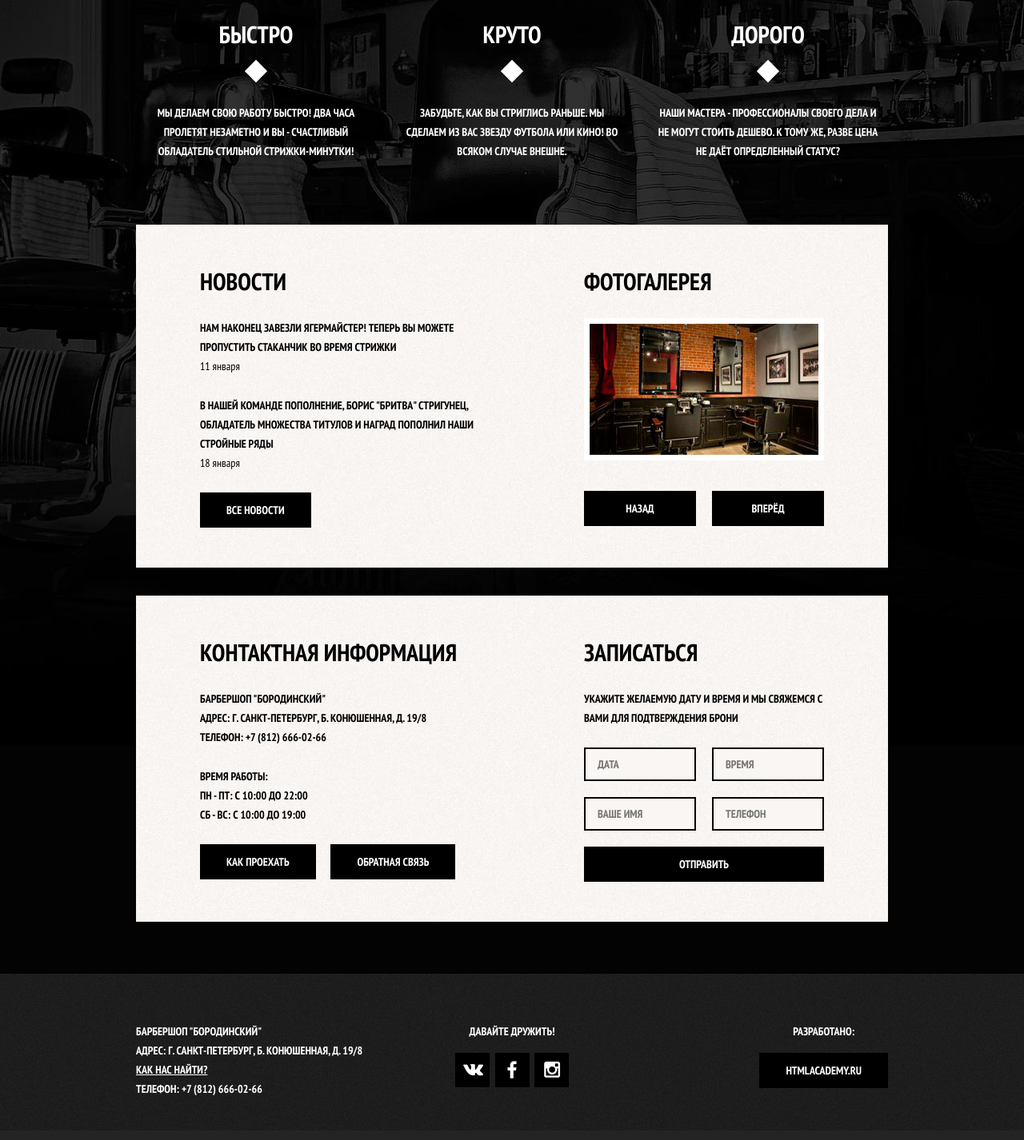
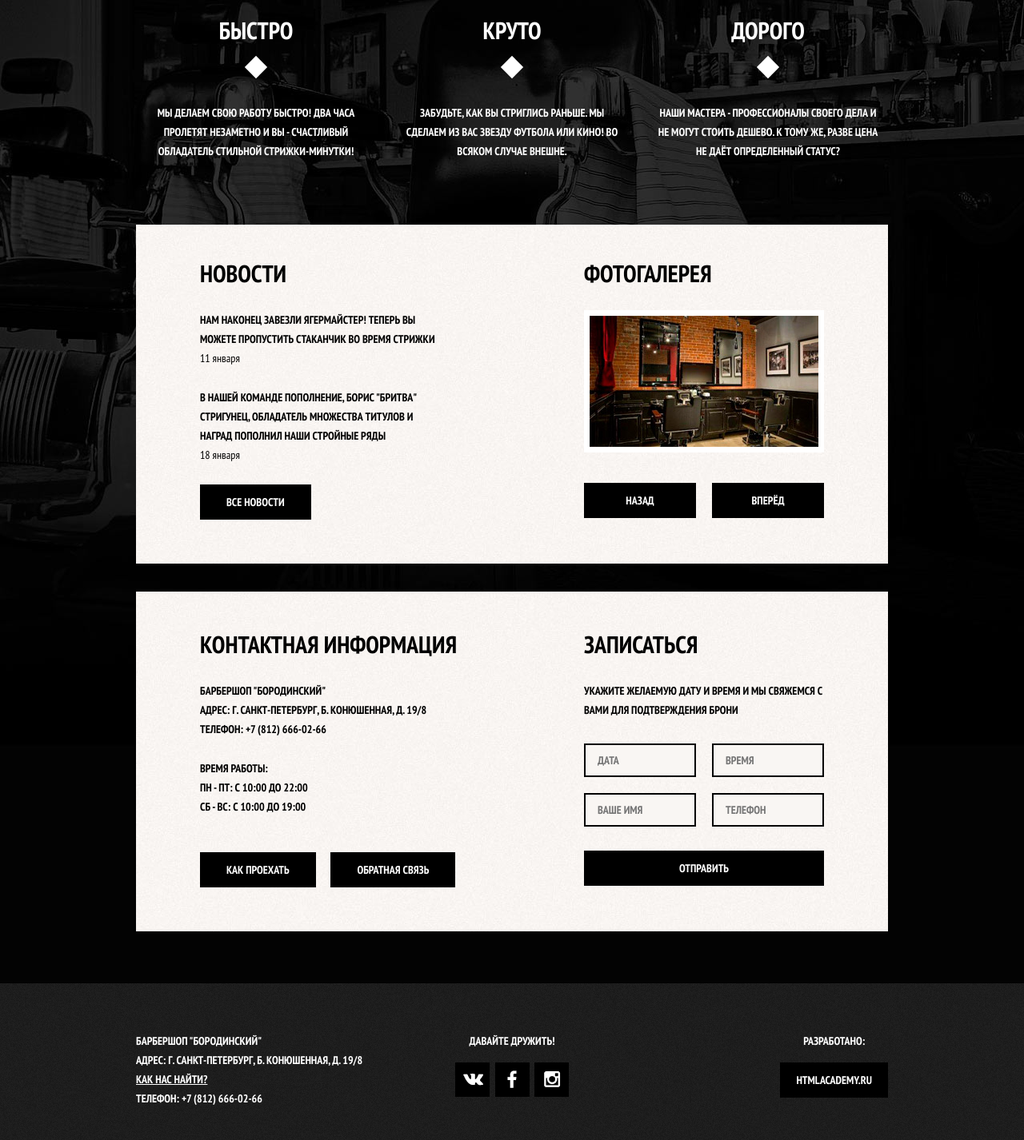
Before and after one commit to stayacid/barbershop, a website: page app/index.html in a window 1280 px wide. Shown: the part 337-1763 px from the top of the page at 80% size. Drawn offline with Linux system fonts and the light colour scheme.

Commit message:
Edit index.html closer to design

```diff
--- a/app/less/index.less
+++ b/app/less/index.less
@@ -82,7 +82,7 @@ body {
 		content: "";
 		position: absolute;
 		top: 28px;
-		left: 20px;
+		left: 17px;
 		width: 21px;
 		height: 18px;
 		background: url("../img/sprite.png") no-repeat;
@@ -100,7 +100,7 @@ body {
 	width: 368px;
 	height: 204px;
 	margin: 0 auto;
-	margin-bottom: 25px;
+	margin-bottom: 20px;
 	img {
 		width: 368px;
 		height: 204px;
@@ -127,7 +127,7 @@ body {
 		display: block;
 		font-size: 30px;
 		line-height: 42px;
-		margin-bottom: 30px;
+		margin-bottom: 35px;
 		padding-bottom: 35px;
 		position: relative;
 		&::after {
@@ -149,7 +149,7 @@ body {
 //NEWS AND GALLERY
 
 .index-content {
-	padding: 50px 80px;
+	padding: 40px 80px 55px;
 	margin-bottom: 35px;
 	color: #000;
 	background: url("../img/index-content-shadow.png") no-repeat center, #f8f5f2 url("../img/pattern-white.jpg");
@@ -160,6 +160,7 @@ body {
 	&-right {
 		float: right;
 		width: 300px;
+
 	}
 	&-title {
 		margin: 0;
@@ -173,10 +174,23 @@ body {
 	}
 }
 
+.index-content:last-of-type {
+	padding-top: 45px;
+	p:last-of-type {
+		margin-bottom: 45px;
+	}
+}
+
+.index-content-right:last-of-type {
+	p:last-of-type {
+		margin-bottom: 30px;
+	}
+}
+
 .news-preview {
 	margin: 0;
 	padding: 0;
-	padding-right: 35px;
+	padding-right: 80px;
 	list-style: none;
 	li {
 		margin-bottom: 25px;
@@ -245,6 +259,7 @@ body {
 }
 
 .appointment-form {
+
 	input {
 		background-color: #f9f6f3;
 		border: 2px solid #000;
@@ -269,6 +284,7 @@ body {
 	& .btn {
 		clear: both;
 		width: 100%;
+		margin-top: 10px;
 	}
 }
 
@@ -343,7 +359,7 @@ body {
 
 .footer-copyright {
 	float: right;
-	max-width: 180px;
+	max-width: 140px;
 	p {
 		margin: 0;
 		margin-bottom: 15px;
@@ -351,6 +367,7 @@ body {
 	}
 	& .btn {
 		margin-right: 0;
+		padding: 10px 20px;
 		&:hover {
 			color: #000000;
 			background-color: #fff;
```
Also changed, not shown: app/css/index.css.
